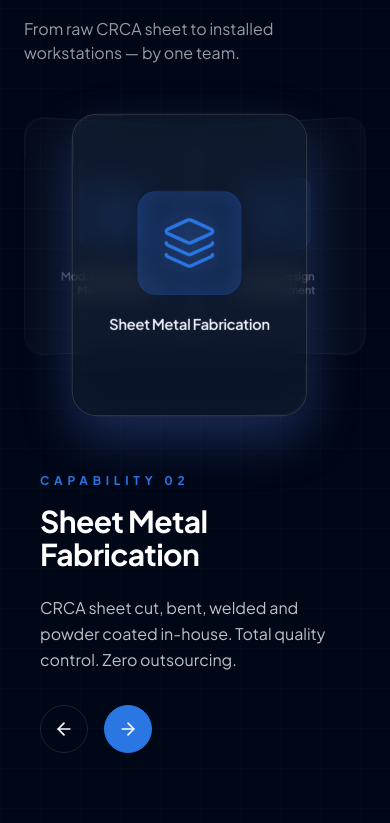
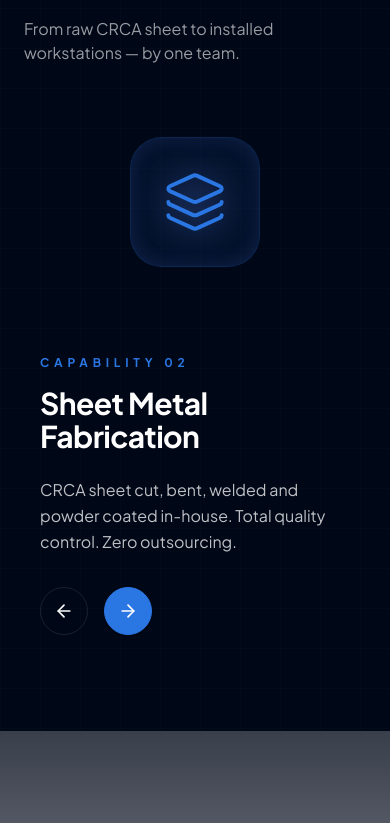
Before and after one commit to ajay-turningpoint-vapi/panna-jaat-trintera-engineering, a React (Vite) app: page / in a window 390 px wide. Shown: the part 3215-4038 px from the top of the page. Built offline with nearby package versions, Linux system fonts and the light colour scheme.

Commit message:
feat: show icons one by one on mobile services section

```diff
--- a/src/components/ui/CircularServices.jsx
+++ b/src/components/ui/CircularServices.jsx
@@ -133,8 +133,27 @@ export function CircularServices({ services, autoplay = true }) {
   return (
     <div className="w-full max-w-6xl p-4 md:p-8 mx-auto overflow-visible">
       <div className="grid grid-cols-1 lg:grid-cols-12 gap-12 lg:gap-20 items-center overflow-visible">
-        {/* 3D Circular Cards Stack */}
-        <div className="lg:col-span-5 relative w-full h-[18rem] md:h-[22rem] [perspective:1000px] overflow-visible" ref={cardContainerRef}>
+        {/* Mobile Active Icon (One by one) */}
+        <div className="md:hidden flex justify-center mb-6 mt-4">
+          <AnimatePresence mode="wait">
+            <motion.div
+              key={activeIndex}
+              initial={{ opacity: 0, scale: 0.5, rotate: -10 }}
+              animate={{ opacity: 1, scale: 1, rotate: 0 }}
+              exit={{ opacity: 0, scale: 0.5, rotate: 10 }}
+              transition={{ duration: 0.4, ease: "backOut" }}
+              className="p-8 rounded-[2rem] bg-accent-blue/10 border border-accent-blue/20 shadow-[inset_0_0_20px_rgba(93,130,240,0.15)] flex items-center justify-center"
+            >
+              {React.createElement(activeService.icon, {
+                className: "w-16 h-16 text-accent-blue drop-shadow-[0_0_15px_rgba(93,130,240,0.6)]",
+                strokeWidth: 1.5,
+              })}
+            </motion.div>
+          </AnimatePresence>
+        </div>
+
+        {/* 3D Circular Cards Stack (Desktop only) */}
+        <div className="hidden md:block lg:col-span-5 relative w-full h-[22rem] [perspective:1000px] overflow-visible" ref={cardContainerRef}>
           {services.map((service, index) => {
             const Icon = service.icon;
             const isActive = index === activeIndex;
--- a/src/pages/Home.jsx
+++ b/src/pages/Home.jsx
@@ -617,7 +617,7 @@ const steps = [
   {
     n: "03",
     title: "In-House Fabrication",
-    body: "Every piece is cut, bent, welded, powder coated and quality-checked at our Vasai East factory. No outsourcing. No quality shortcuts.",
+    body: "Every piece is cut, bent, welded, powder coated and quality-checked at our Vasai East factory.",
     cta: null,
   },
   {
```
